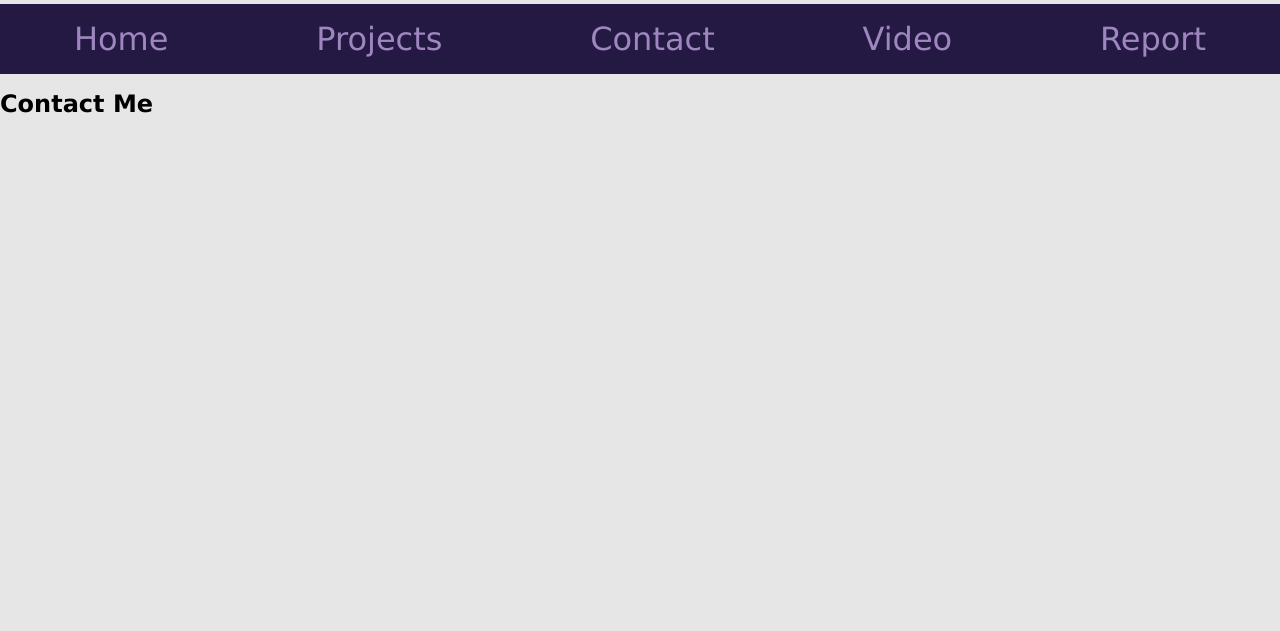
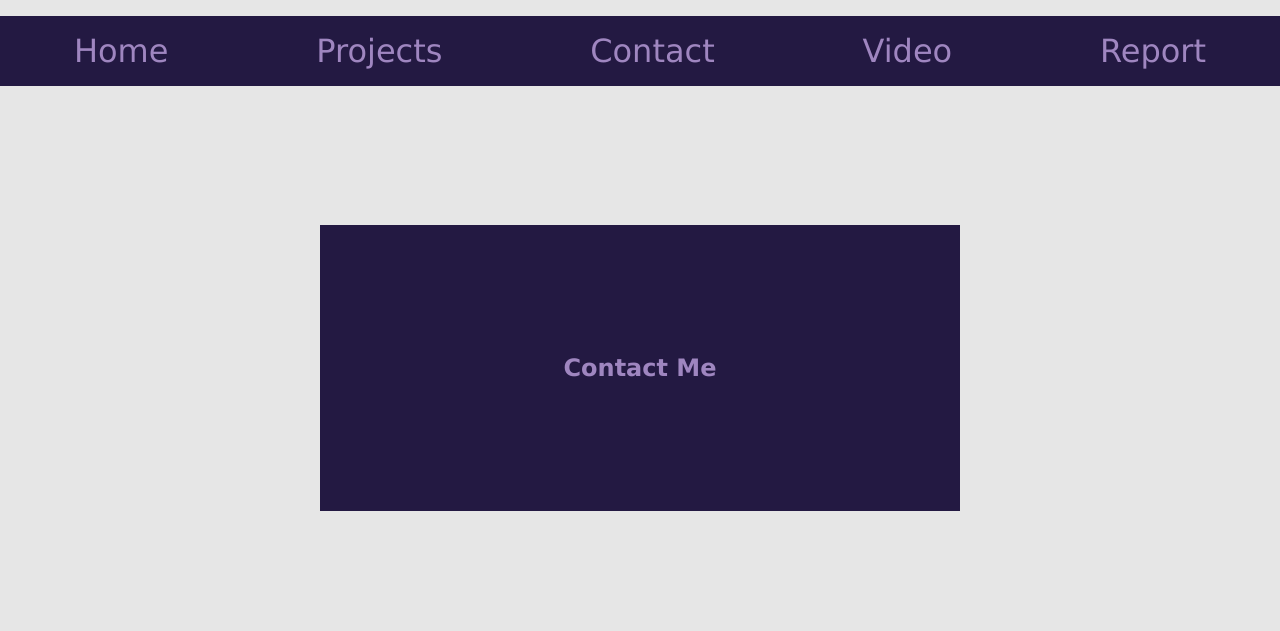
Before and after one commit to CSY1063/as1-shazabhassan, a plain HTML site: page contact.html in a window 1280 px wide. Shown: the part 96-727 px from the top of the page. Drawn offline with Linux system fonts and the light colour scheme.

Commit message:
adding new secttion for contact

```diff
--- a/desktop.css
+++ b/desktop.css
@@ -204,3 +204,31 @@ footer{
             padding-right: 2em;
         }
 }
+
+/* this is the grid layout for the contact page */
+
+.contact_body{
+    display: grid;
+    grid-template-areas:
+    "header header header"
+    "nav nav nav"
+    ". . ."
+    "contact_aside contact_main ."
+    ". . ."
+    "footer footer footer ";
+    grid-template-columns: 1fr 2fr 1fr;
+    grid-template-rows: 1fr 1fr 3fr 7fr 3fr 1fr;
+}
+
+
+.contact_main{
+    background-color: #231942;
+    color: #9f86c0;
+    display: flex;
+    justify-content: center;
+    text-align: center;
+}
+
+.contact_main h2{
+
+}
--- a/main.css
+++ b/main.css
@@ -169,11 +169,6 @@ footer>a {
 }
 
 
-
-
-
-
-
 /* now onto the project page */
 
 /* labelling the various grid elements */
@@ -203,3 +198,16 @@ footer>a {
 .italic{
     font-style: italic;
 }
+
+
+.contact_body{
+    grid-area: contact_body;
+}
+
+.contact_aside{
+    grid-area: contact_aside;
+}
+
+.contact_main{
+    grid-area: contact_main;
+}
```
Also changed, not shown: contact.html (line endings or trailing spaces).
